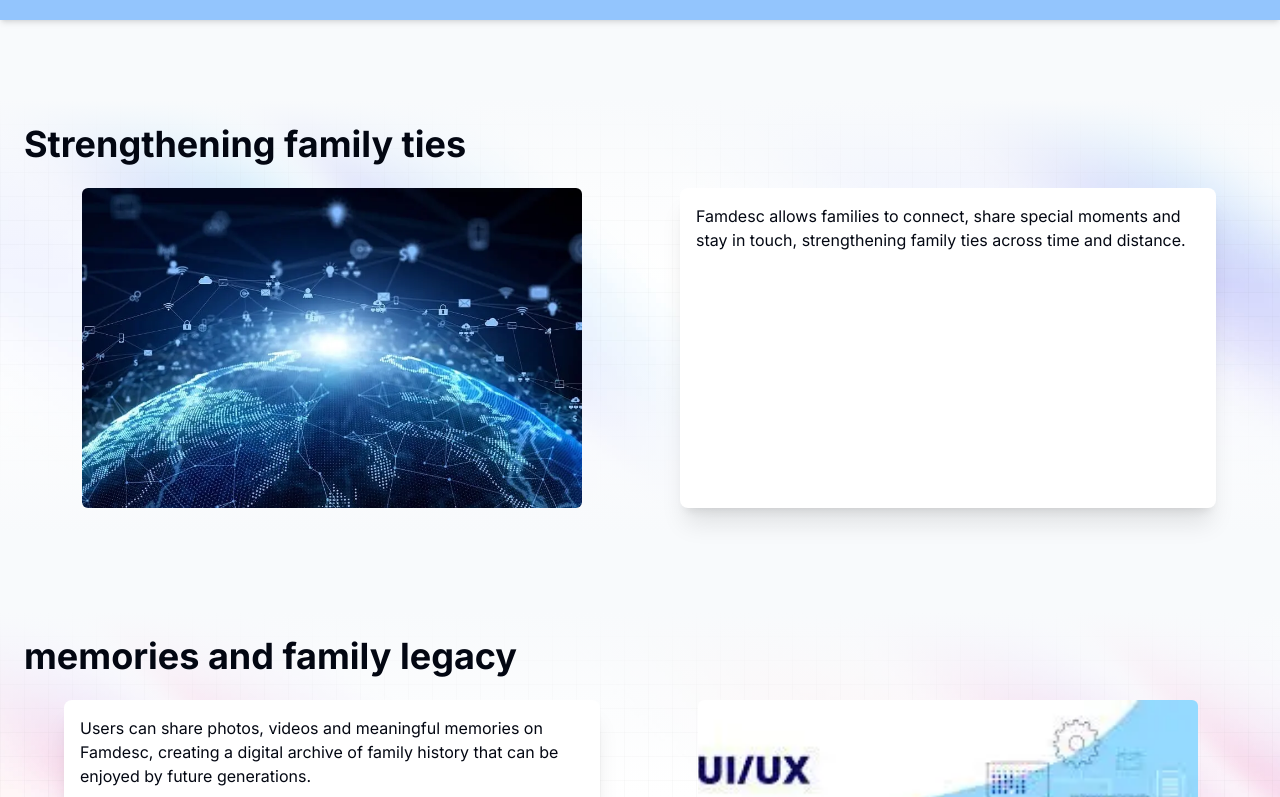
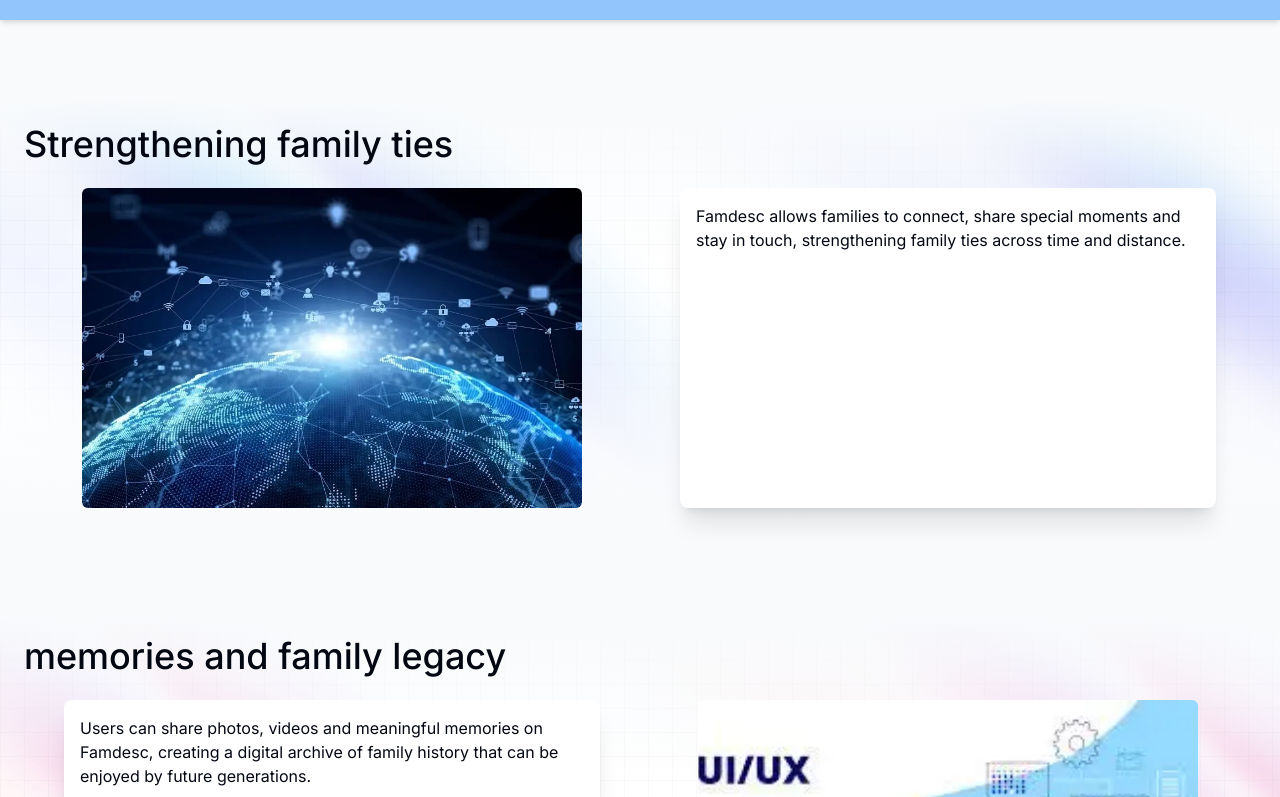
Before and after one commit to nardis9501/famdesc-landingpage, a Next.js app: page / in a window 1280 px wide. Shown: the part 2683-3480 px from the top of the page. Built offline with nearby package versions, Linux system fonts and the light colour scheme; what @midudev/tailwind-animations would draw is missing.

Commit message:
fix: change font weight

```diff
--- a/components/BenefitsList/FeatureCard.js
+++ b/components/BenefitsList/FeatureCard.js
@@ -30,7 +30,7 @@ export default function FeatureCard(props) {
                   "p-2 md:p-6 my-20 md:mx-0  text-gray-950 dark:text-white"
                 }
               >
-                <h4 className="text-4xl font-bold mb-6">{shortTitle}</h4>
+                <h4 className="text-4xl font-medium mb-6">{shortTitle}</h4>
                 <div className="grid grid-cols-1  md:grid-cols-2">
                   <Image
                     src={img}
```
